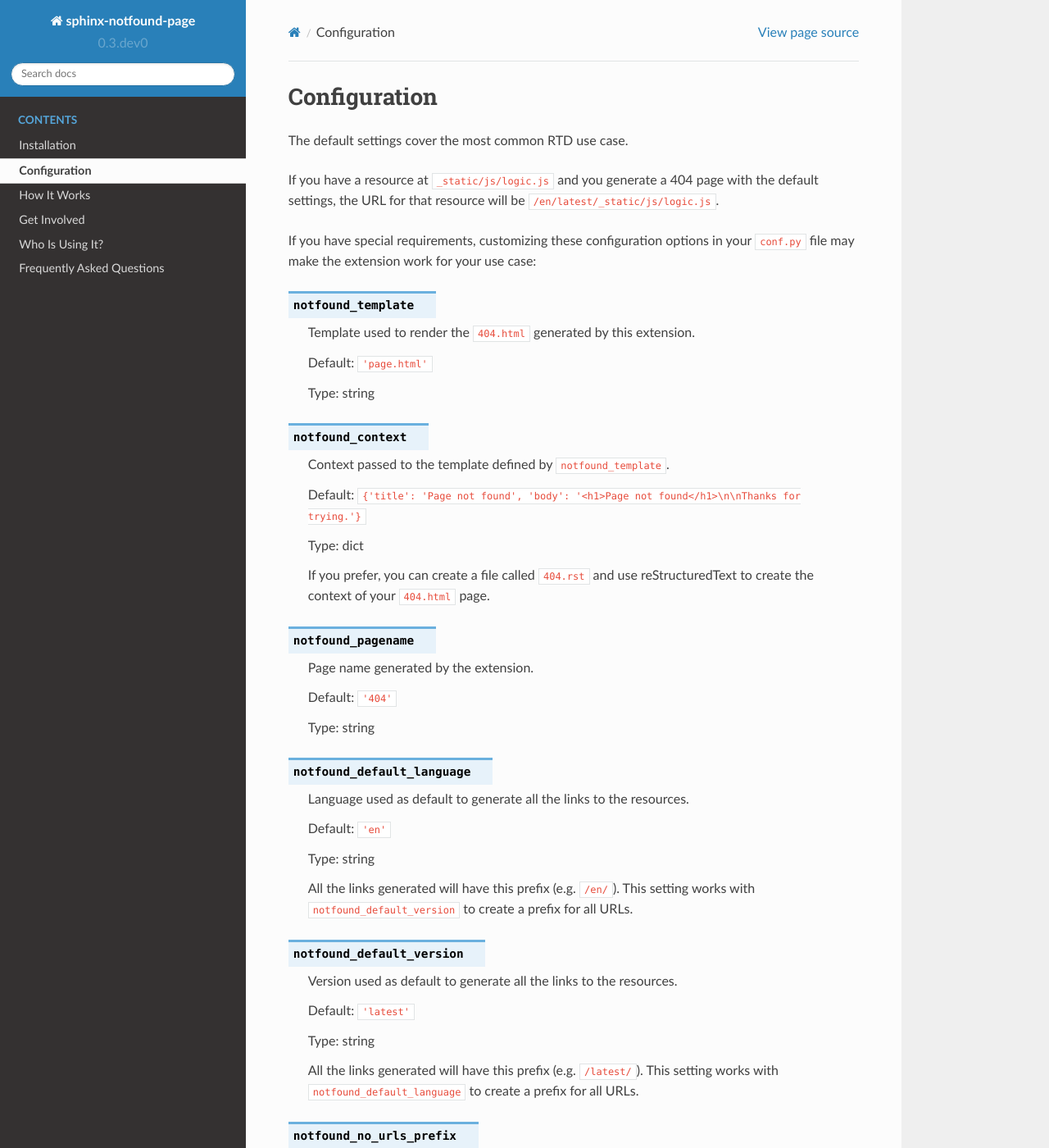
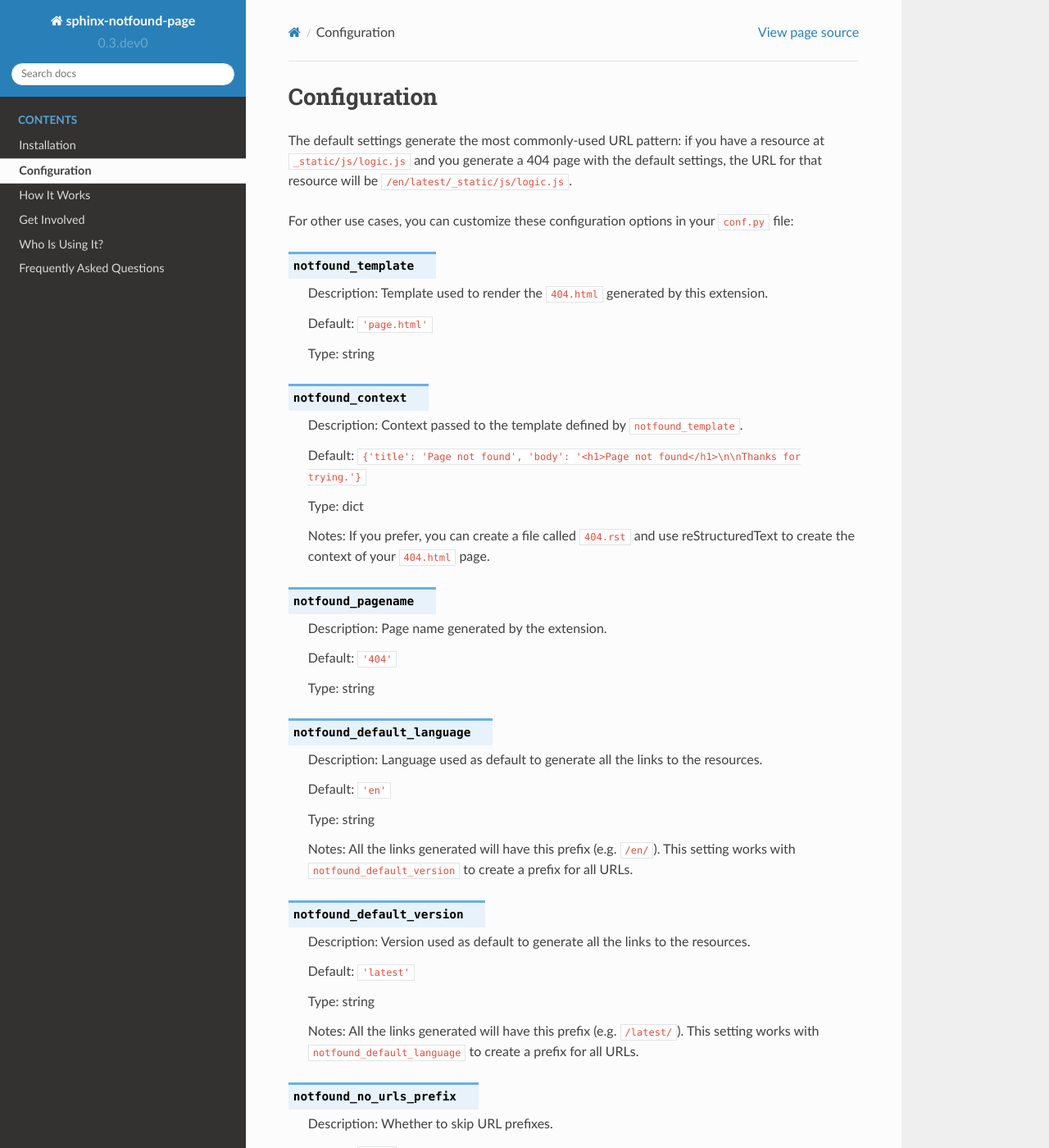
Before and after one commit to readthedocs/sphinx-notfound-page, a Sphinx documentation site: the page built from docs/configuration.rst, in a window 1280 px wide and 1400 px high. Shown: the whole window at 82% size. Built offline with Sphinx 7.4.7 and the Read the Docs theme 2.0.0, drawn with Linux system fonts in a browser that asks for light colours; pages that are not in the unit, such as notebooks, are missing from menus; some of the changed lines change nothing that is shown; some of the changed text lies outside the part shown.

Commit message:
incorporates PR feedback, adds Description and Notes labels

```diff
--- a/docs/configuration.rst
+++ b/docs/configuration.rst
@@ -1,15 +1,13 @@
 Configuration
 =============
 
-The default settings cover the most common RTD use case.
+The default settings generate the most commonly-used URL pattern: if you have a resource at ``_static/js/logic.js`` and you generate a 404 page with the default settings, the URL for that resource will be ``/en/latest/_static/js/logic.js``.
 
-If you have a resource at ``_static/js/logic.js`` and you generate a 404 page with the default settings, the URL for that resource will be ``/en/latest/_static/js/logic.js``.
-
-If you have special requirements, customizing these configuration options in your ``conf.py`` file may make the extension work for your use case:
+For other use cases, you can customize these configuration options in your ``conf.py`` file:
 
 .. confval:: notfound_template
 
-   Template used to render the ``404.html`` generated by this extension.
+   Description: Template used to render the ``404.html`` generated by this extension.
 
    Default: ``'page.html'``
 
@@ -17,17 +15,17 @@ If you have special requirements, customizing these configuration options in you
 
 .. confval:: notfound_context
 
-   Context passed to the template defined by ``notfound_template``.
+   Description: Context passed to the template defined by ``notfound_template``.
 
    Default: ``{'title': 'Page not found', 'body': '<h1>Page not found</h1>\n\nThanks for trying.'}``
 
    Type: dict
 
-   If you prefer, you can create a file called ``404.rst`` and use reStructuredText to create the context of your ``404.html`` page.
+   Notes: If you prefer, you can create a file called ``404.rst`` and use reStructuredText to create the context of your ``404.html`` page.
 
 .. confval:: notfound_pagename
 
-   Page name generated by the extension.
+   Description: Page name generated by the extension.
 
    Default: ``'404'``
 
@@ -35,32 +33,32 @@ If you have special requirements, customizing these configuration options in you
 
 .. confval:: notfound_default_language
 
-   Language used as default to generate all the links to the resources.
+   Description: Language used as default to generate all the links to the resources.
 
    Default: ``'en'``
 
    Type: string
 
-   All the links generated will have this prefix (e.g. ``/en/``).
+   Notes: All the links generated will have this prefix (e.g. ``/en/``).
    This setting works with ``notfound_default_version`` to create a prefix for all URLs.
 
 .. confval:: notfound_default_version
 
-   Version used as default to generate all the links to the resources.
+   Description: Version used as default to generate all the links to the resources.
 
    Default: ``'latest'``
 
    Type: string
 
-   All the links generated will have this prefix (e.g. ``/latest/``).
+   Notes: All the links generated will have this prefix (e.g. ``/latest/``).
    This setting works with ``notfound_default_language`` to create a prefix for all URLs.
 
 .. confval:: notfound_no_urls_prefix
 
-   Whether to skip URL prefixes.
+   Description: Whether to skip URL prefixes.
 
    Default: ``False``.
 
    Type: bool
 
-   If this option is set to ``True``, the extension omits any prefix values from the URLs, including explicit values for ``notfound_default_language`` and ``notfound_default_version``.
+   Notes: If this option is set to ``True``, the extension omits any prefix values from the URLs, including explicit values for ``notfound_default_language`` and ``notfound_default_version``.
```
